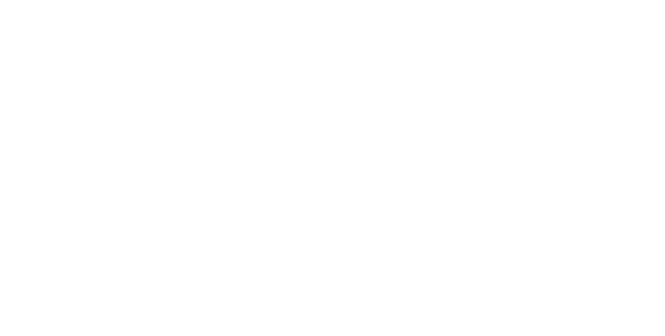
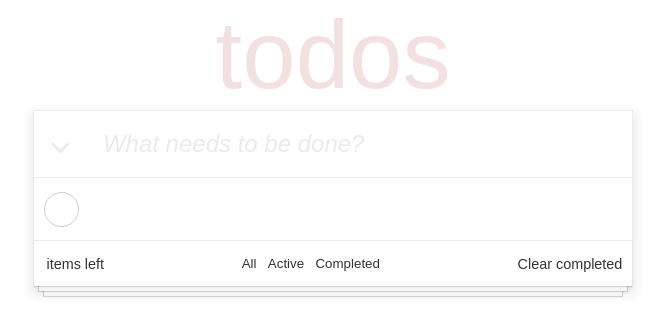
Before and after one commit to Krypt0r7/TodoMVC, a plain HTML site: page Vanilla/index.html in a window 1280 px wide. Shown: the whole page, without its empty margins (307-972 px from the left). Drawn offline with Linux system fonts and the light colour scheme.

Commit message:
HTML CSS added

```diff
--- a/Vanilla/index.html
+++ b/Vanilla/index.html
@@ -3,12 +3,50 @@
 <head>
     <meta charset="UTF-8">
     <meta name="viewport" content="width=device-width, initial-scale=1.0">
-    <meta http-equiv="X-UA-Compatible" content="ie=edge">
     <script src="script.js" defer></script>
     <link rel="stylesheet" href="style.css">
     <title>Document</title>
 </head>
 <body>
+    <div class="container">
+        <header>
+            <h1 class="pink">todos</h1>
+        </header>
+        <main>
+            <div class="todo-container">
+                <div class="input-section">
+                    <div class="arrow-container">
+                        <i class="arrow-down"></i>
+                    </div>
+                    <form>
+                        <input type="text" id="text-input" placeholder="What needs to be done?">
+                    </form>
+                </div>
+                <ul class="items-section">
+                    <li class="item">
+                        <div class="round">
+                            <input type="checkbox" id="checkbox" />
+                            <label for="checkbox"></label>
+                        </div>
+                        <form>
+                            <input type="text" class="item-input">
+                        </form>
+                    </li>
+                </ul>
+                <div class="bottom-info-block">
+                    <div class="bottom-text"><output id="item-counter"></output>items left</div>
+                    <ul class="button-wrapper">
+                        <li><button class="sort-button">All</button></li>
+                        <li><button class="sort-button">Active</button></li>
+                        <li><button class="sort-button">Completed</button></li>
+                    </ul>
+                    <div class="completed-label bottom-text"> Clear completed</div>
+                </div>
+            </div>
+        </main>
+        <footer>
 
+        </footer>
+    </div>
 </body>
 </html>
--- a/Vanilla/style.css
+++ b/Vanilla/style.css
@@ -0,0 +1,184 @@
+*{
+    box-sizing: border-box;
+    margin: 0;
+    padding: 0;
+    font-family: sans-serif;
+    color: #333;
+}
+
+h1{
+    font-size: 6em;
+    font-weight: 70;
+}
+
+main{
+     width: 100%;
+}
+
+.arrow-down{
+    border: solid rgb(235, 235, 235);
+    border-width: 0px 3px 3px 0;
+    display: inline-block;
+    padding: 5px;
+    transform: rotate(45deg);
+}
+
+.pink{
+    color: rgba(175, 47, 47, 0.15);
+}
+
+.container{
+    display: flex;
+    flex-direction: column;
+    align-items: center;
+    width: 600px;
+    margin-right: auto;
+    margin-left: auto;
+}
+
+.todo-container{
+    box-shadow: 0px 5px 10px 3px rgb(235, 235, 235);
+    border: 1px solid rgb(235, 235, 235);
+    width: 100%;
+}
+
+.input-section input{
+    border: none;
+    outline: none;
+    font-size: 1.5em;
+    padding: .8em 0;
+    width: 100%;
+}
+
+.input-section form{
+    flex: 10;
+    width: 100%;
+}
+
+.input-section input::placeholder{
+    color: rgb(235, 235, 235);
+    font-style: italic;
+}
+
+.arrow-container{
+    flex: 1;
+    display: flex;
+    justify-content: center;
+    align-items: center;
+    padding-right: 1em;
+}
+
+.input-section{
+    display: flex;
+    width: 100%;
+    align-items: center;
+}
+
+.items-section{
+    width: 100%;
+    display: flex;
+    flex-direction: column;
+}
+
+.item{
+    border-top: 1px solid rgb(235, 235, 235);
+    list-style: none;
+    display: flex;
+    align-items: center;
+}
+
+.item form{
+    flex: 10;
+}
+
+.item-input{
+    height: 100%;
+    width: 100%;
+    border: none;
+    outline: none;
+    padding: .7em 0;
+    font-size: 1.5em;
+}
+
+.round {
+    flex: 1;
+    position: relative;
+    padding-right: 1em;
+  }
+
+.round label {
+    border: 1px solid #ccc;
+    border-radius: 50%;
+    cursor: pointer;
+    height: 35px;
+    width: 35px;
+    left: 10px;
+    top: -8px;
+    position: absolute;
+}
+
+.round label:after {
+    border: solid #5DC2AF;
+    border-width: 1.5px 1.5px 0 0 ;
+    content: "";
+    height: 5px;
+    width: 16px;
+    left: 8px;
+    top: 12px;
+    opacity: 0;
+    position: absolute;
+    transform: rotate(120deg);
+}
+
+.round input[type="checkbox"] {
+    visibility: hidden;
+    width: 0;
+    height: 0;
+}
+
+.round input[type="checkbox"]:checked + label:after {
+    opacity: 1;
+}
+
+.bottom-info-block{
+    display: flex;
+    justify-content: space-between;
+    border-top: 1px solid rgb(235, 235, 235);
+    width: 100%;
+    padding: 0.6em;
+    font-size: 1em;
+    align-items: center;
+    box-shadow: 0 1px 1px rgba(0, 0, 0, 0.15), 0 10px 0 -5px #F6F6F6,
+    0 10px 1px -4px rgba(0, 0, 0, 0.15), 0 20px 0 -10px #F6F6F6,
+    0 20px 1px -9px rgba(0, 0, 0, 0.15);
+}
+
+#item-counter{
+    margin-right: 0.2em;
+}
+
+.bottom-text{
+    font-size: .9em;
+}
+
+.button-wrapper{
+    list-style: none;
+    display: flex;
+}
+
+.sort-button{
+    background-color: #fff;
+    border: none;
+    border: 1px solid transparent;
+    padding: .35em;
+    border-radius: .2em;
+    outline: #EFD5D5;
+}
+
+.sort-button:hover{
+    border: 1px solid rgb(245, 235, 235);
+}
+
+.sort-button:focus{
+    border: 1px solid #EFD5D5;
+}
```
